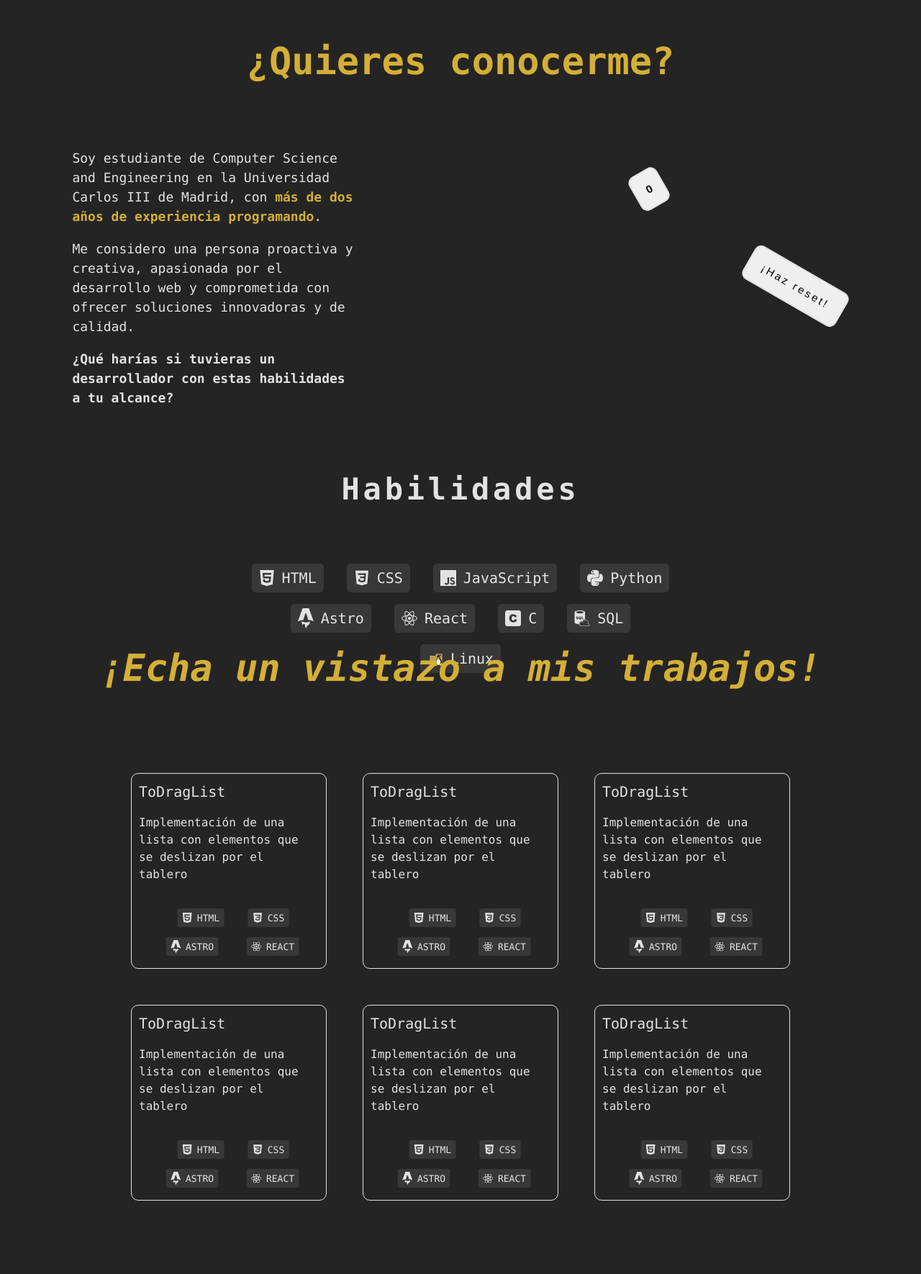
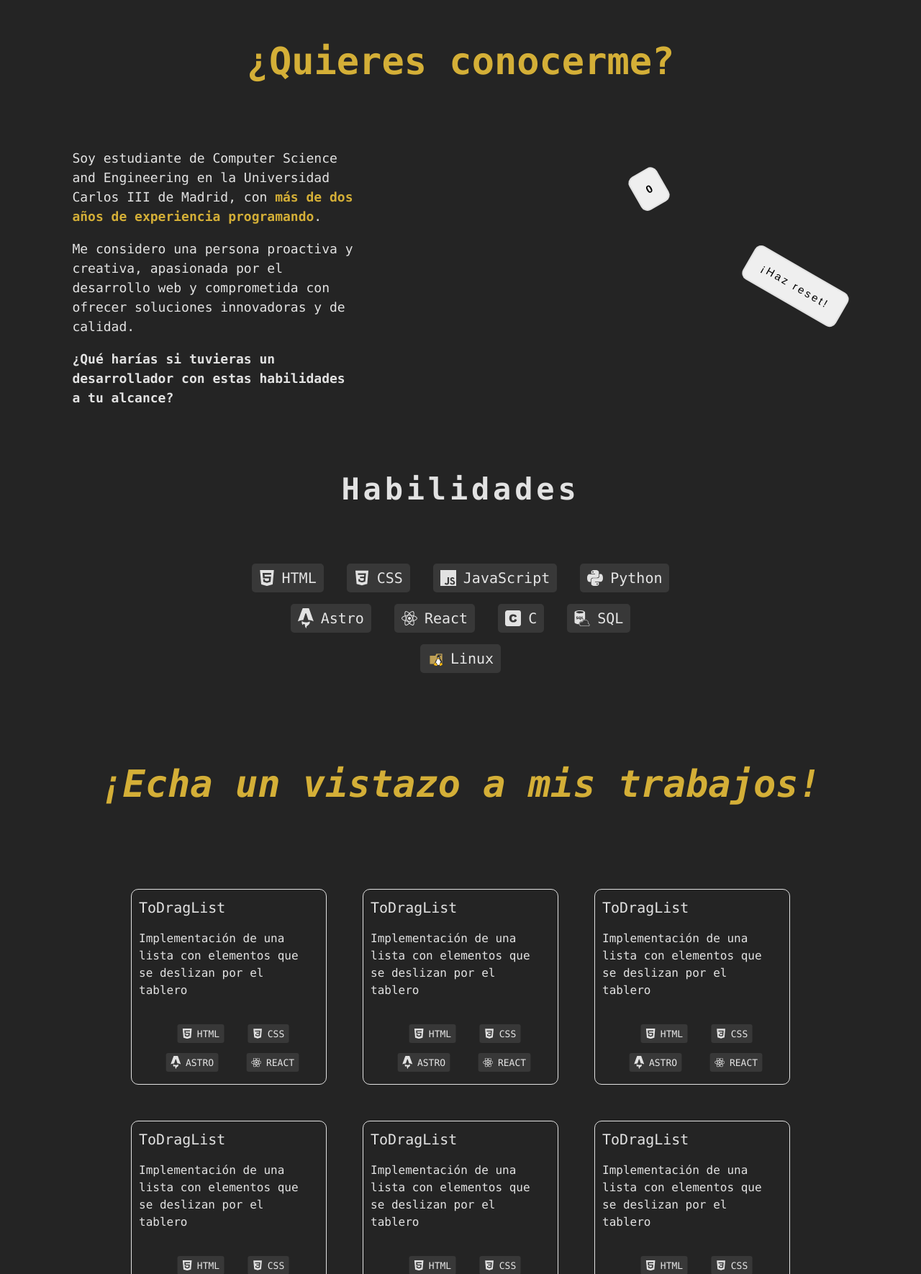
Before and after one commit to jmartinpizarro/portfolio, a React (Vite) app: page / in a window 1280 px wide. Shown: the part 890-2660 px from the top of the page at 72% size. Built offline with nearby package versions, Linux system fonts and the light colour scheme.

Commit message:
minor error fixed

```diff
--- a/src/App.css
+++ b/src/App.css
@@ -179,7 +179,7 @@
 }
 
 .about-me{
-  height: 100vh;
+  min-height: 100vh;
 }
 
 .about-me-h1{
@@ -296,7 +296,7 @@
 }
 
 .project{
-  height: 100vh;
+  min-height: 100vh;
 }
 
 .project-h1{
```
